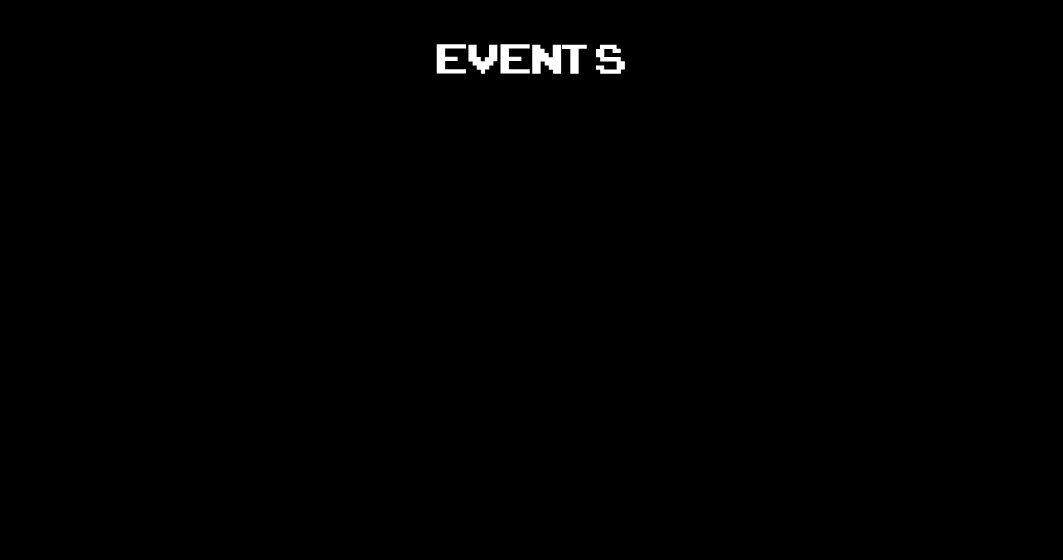
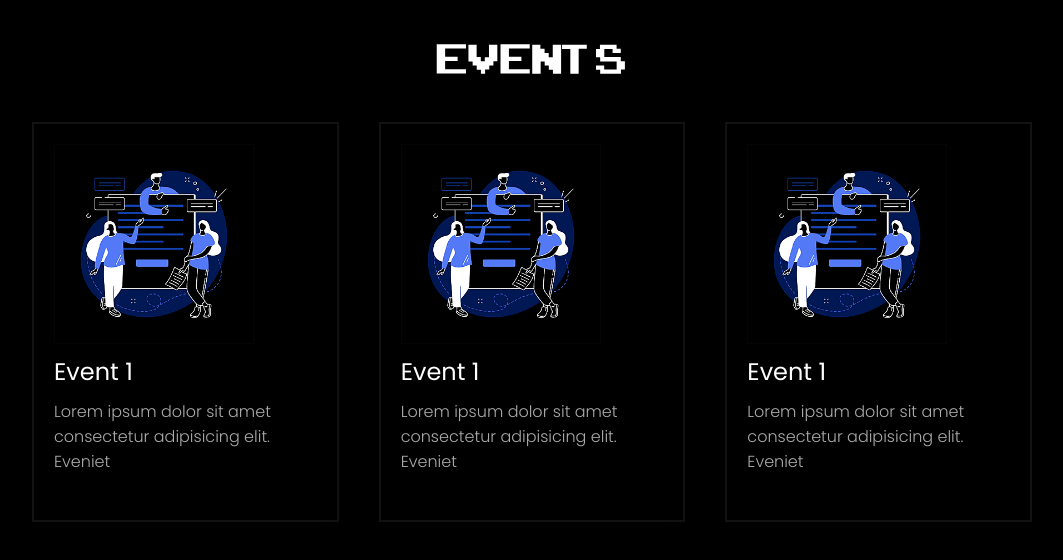
Before and after one commit to Abhinav-K-E/iedc-robo, a React (Vite) app: page /events in a window 1280 px wide. Shown: the top 560 px of the page, without its empty margins (108-1171 px from the left). Built offline with nearby package versions, Linux system fonts and the light colour scheme.

Commit message:
fix gallery

```diff
--- a/src/App.jsx
+++ b/src/App.jsx
@@ -7,7 +7,7 @@ import Gallery from "./pages/gallery/Gallery";
 import Events from "./pages/Events/Events";
 import { Route, Routes, useNavigate } from "react-router-dom";
 import useStore from "./store/store";
-import { getRequest,clearHead } from "./utils/Request";
+import { getRequest, clearHead } from "./utils/Request";
 import VideoPage from "./pages/VideoPage/VideoPage";
 
 const App = () => {
@@ -31,6 +31,10 @@ const App = () => {
       }, 10000);
     }
     console.log("intt", intracted);
+    //test
+    setTimeout(() => {
+      setIntracted(false);
+    }, 10000);
 
     return () => {
       clearTimeout(timeoutId);
--- a/src/pages/Dashboard/Dashboard.jsx
+++ b/src/pages/Dashboard/Dashboard.jsx
@@ -1,4 +1,4 @@
-import React from "react";
+import React, { useEffect } from "react";
 import "./Dashboard.css";
 import BG from "../../assets/Vector.png";
 import { Link } from "react-router-dom";
--- a/src/pages/Events/Events.css
+++ b/src/pages/Events/Events.css
@@ -0,0 +1,47 @@
+.eventss{
+    width: 100%;
+    height: 100vh;
+    display: flex;
+    flex-direction: column;
+    align-items: center;
+    padding-top: 20px;
+}
+.event-cards {
+  width: 1000px;
+  display: grid;
+  grid-template-columns: repeat(3, 1fr);
+  gap: 40px;
+  overflow: auto;
+}
+
+.event-card {
+  width: 100%;
+  height: 400px;
+  border: 2px solid rgba(255, 255, 255, 0.07);
+  box-shadow: -16px 16px 34px 0px rgba(0, 0, 0, 0.25);
+  backdrop-filter: blur(17.5px);
+  padding: 20px;
+  display: flex;
+  flex-direction: column;
+  gap: 10px;
+}
+
+.event-card img{
+    width: 200px;
+}
+
+.event-image{
+    display: flex;
+    align-items: center;
+    justify-content: center;
+}
+
+.event-title{
+    font-size: 24px;
+    font-weight: 400;
+}
+
+.event-description{
+    color: #c0c0c0e3;
+    font-weight: 300;
+}
--- a/src/pages/Events/Events.jsx
+++ b/src/pages/Events/Events.jsx
@@ -1,9 +1,10 @@
 import React from "react";
 import "./Events.css";
+import IMG01 from "../../assets/about.jpeg";
 
 const Events = () => {
   return (
-    <div className="about">
+    <div className="eventss">
       <h1 className="head">
         <svg
           xmlns="http://www.w3.org/2000/svg"
@@ -19,7 +20,25 @@ const Events = () => {
       </h1>
       <div className="event-cards">
         <div className="event-card">
-
+          <img className="event-image" src={IMG01} alt="" />
+          <h3 className="event-title">Event 1</h3>
+          <p className="event-description">
+            Lorem ipsum dolor sit amet consectetur adipisicing elit. Eveniet
+          </p>
+        </div>
+        <div className="event-card">
+          <img className="event-image" src={IMG01} alt="" />
+          <h3 className="event-title">Event 1</h3>
+          <p className="event-description">
+            Lorem ipsum dolor sit amet consectetur adipisicing elit. Eveniet
+          </p>
+        </div>
+        <div className="event-card">
+          <img className="event-image" src={IMG01} alt="" />
+          <h3 className="event-title">Event 1</h3>
+          <p className="event-description">
+            Lorem ipsum dolor sit amet consectetur adipisicing elit. Eveniet
+          </p>
         </div>
       </div>
     </div>
--- a/src/pages/gallery/Gallery.jsx
+++ b/src/pages/gallery/Gallery.jsx
@@ -1,6 +1,7 @@
 import React from "react";
 import "./gallery.css";
 import { Swiper, SwiperSlide } from "swiper/react";
+import IMG01 from "../../assets/IMG01.jpeg";
 
 const Gallery = () => {
   return (
@@ -18,13 +19,21 @@ const Gallery = () => {
           />
         </svg>
       </div>
-      <section>
+      {/* <section >
         <div class="box box-1"></div>
         <div class="box box-2"></div>
         <div class="box box-3"></div>
         <div class="box box-4"></div>
         <div class="box box-5"></div>
-      </section>
+      </section> */}
+      <div className="image-gallery">
+        <img className="image-card" src={IMG01} alt="" />
+        <img className="image-card" src={IMG01} alt="" />
+        <img className="image-card" src={IMG01} alt="" />
+        <img className="image-card" src={IMG01} alt="" />
+        <img className="image-card" src={IMG01} alt="" />
+        <img className="image-card" src={IMG01} alt="" />
+      </div>
       {/* <Swiper
         spaceBetween={50}
         slidesPerView={3}
--- a/src/pages/gallery/gallery.css
+++ b/src/pages/gallery/gallery.css
@@ -58,3 +58,18 @@ section:has(.box:hover) .box:not(:hover) {
 .box-5 {
   background-image: url("https://a-static.besthdwallpaper.com/tom-clancy-s-ghost-recon-wildlands-wallpaper-2800x2100-2655_28.jpg");
 }
+
+.image-gallery{
+  width: 1000px;
+  padding: 0px 60px;
+  display: grid;
+  grid-template-columns: repeat(2,1fr);
+  gap: 40px;
+  overflow: auto;
+}
+
+.image-card{
+  width: 100%;
+  height: 400px;
+  opacity: .7;
+}
```
Also changed, not shown: src/assets/IMG01.jpeg (added).
